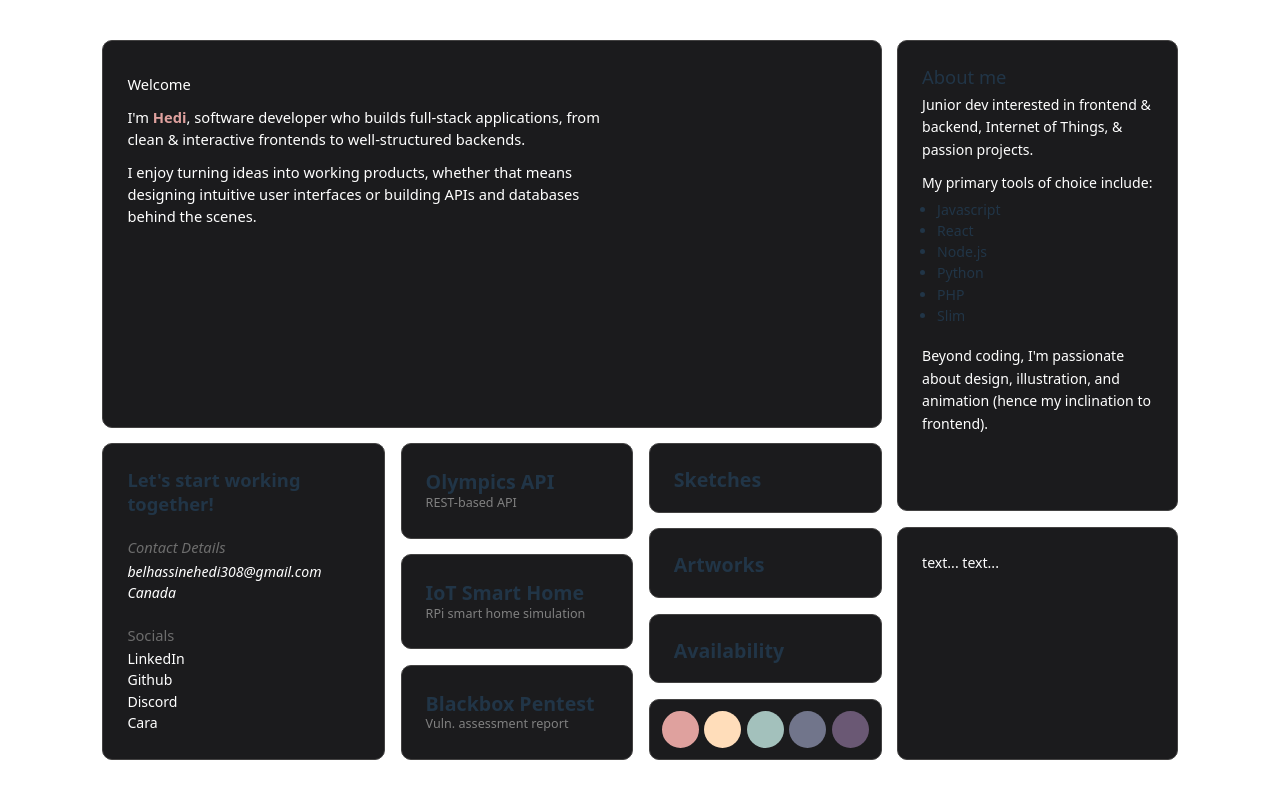
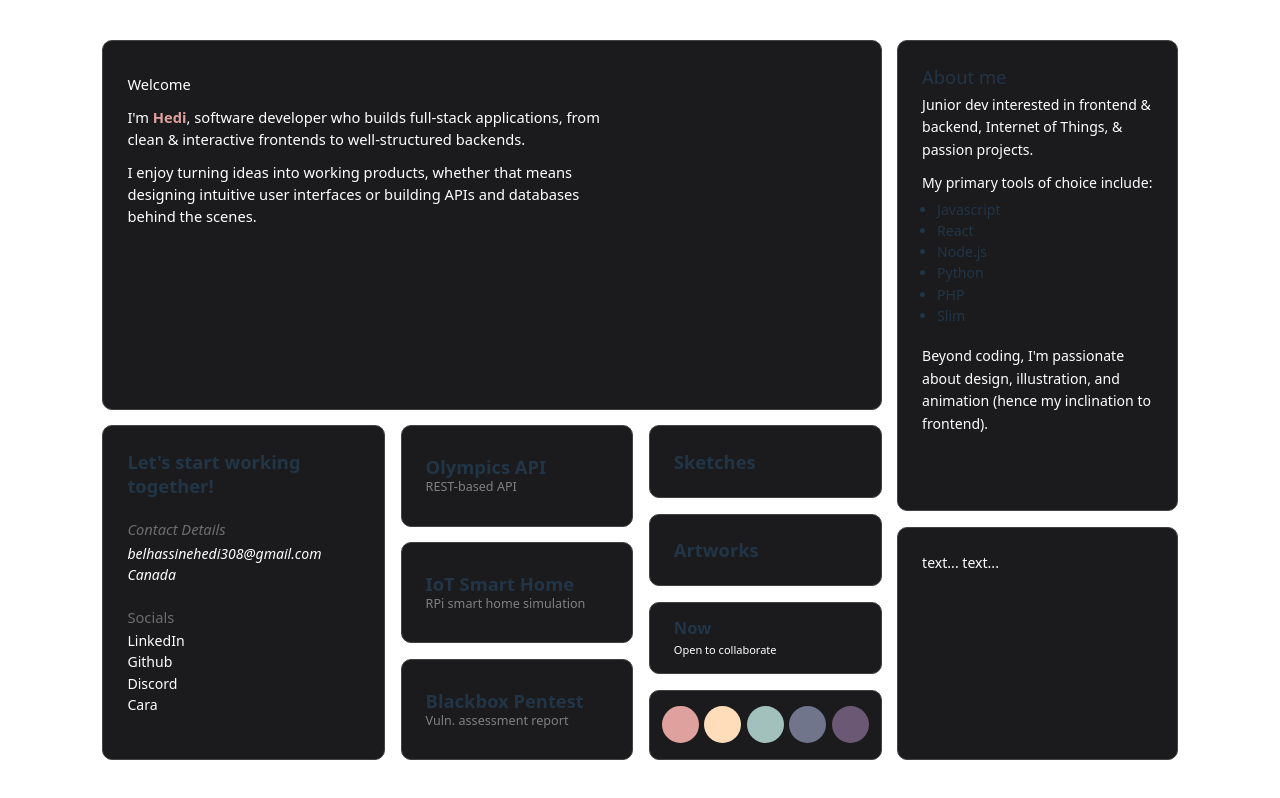
Before and after one commit to hedi3489/my-portfolio, a React (Vite) app: page / in a window 1280 px wide. Built offline with nearby package versions, Linux system fonts and the light colour scheme.

Commit message:
Added AvailabilityCard

```diff
--- a/src/Cards.css
+++ b/src/Cards.css
@@ -42,7 +42,13 @@
   min-width: 80px;
   min-height: 50px;
 }
-/* =============== THEME-CARDS =============== */
+/* =========== AVAILABILITY-CARD ============ */
+.availability-card {
+  display: flex;
+  flex-direction: column;
+  justify-content: center;
+}
+/* =============== THEME-CARD =============== */
 .theme-card {
   gap: 0.75rem;
   padding: 0px 0.3rem;
--- a/src/Cards.jsx
+++ b/src/Cards.jsx
@@ -1,13 +1,6 @@
 import { useState, useEffect } from "react";
 
 function BioCard() {
-  // const textStyle = () => ({
-  //   margin: '5px 0px',
-  //   padding: '3px 0px',
-  //   fontSize: 'clamp(0.95rem, 1.7vw, 1.2em)',
-  //   gap: '1rem'
-  // });
-
   return <div className='flex card bio-card'>
     <div className="bio-text">
       <p>Welcome</p>
@@ -59,8 +52,36 @@ function LittleCard({ title, description }) {
   )
 }
 
+function AvailabilityCard() {
+  const available = true;
+  var availabilityText = "";
+  const textStyle = (fontSize) => ({
+    margin : "2px 0px",
+    fontSize
+  });
+
+  if(available==true){
+    availabilityText = "Open to collaborate";
+  }else{
+    availabilityText = "Currently working full-time";
+  }
+
+  return (
+    <div className="card little-card availability-card">
+        <h2 style={textStyle('1.35em')}>Now</h2>
+        <p style={textStyle('0.9em')}>{availabilityText}</p>
+    </div>
+  );
+}
+
 function ThemeCard() {
-  const colors = ['#dfa19e', '#ffddba', '#a3c1bc', '#71758b', '#6a5874' ]
+  const colors = [
+    '#dfa19e',
+    '#ffddba',
+    '#a3c1bc',
+    '#71758b',
+    '#6a5874'
+  ]
 
   // State for the selected color
   const [selectedColor, setSelectedColor] = useState(colors[0]);
@@ -118,6 +139,7 @@ function LittleFooter() {
 export {
   BioCard,
   LittleCard,
+  AvailabilityCard,
   ThemeCard,
   ContactCard,
   AboutCard,
--- a/src/Containers.jsx
+++ b/src/Containers.jsx
@@ -1,6 +1,6 @@
 import './Cards.css'
 import './Containers.css'
-import { BioCard, ContactCard, LittleCard, ThemeCard, AboutCard, LittleFooter } from './Cards.jsx'
+import { BioCard, ContactCard, LittleCard, AvailabilityCard, ThemeCard, AboutCard, LittleFooter } from './Cards.jsx'
 
 const projectCards = [
   { type: 'project', title: 'Olympics API', description: 'REST-based API' },
@@ -17,7 +17,7 @@ const CARD_MAP = {
   project: LittleCard,
   sketches: LittleCard,
   artworks: LittleCard,
-  availability: LittleCard,
+  availability: AvailabilityCard,
   theme: ThemeCard,
 }
 
--- a/src/index.css
+++ b/src/index.css
@@ -52,7 +52,7 @@ h1 {
 }
 h2 {
   margin: 0;
-  font-size: clamp(1.4rem, 2.4vw, 1.6em);
+  font-size: clamp(1.2rem, 2.4vw, 1.5em);
   line-height: 1.2;
 }
 h3 {
```
